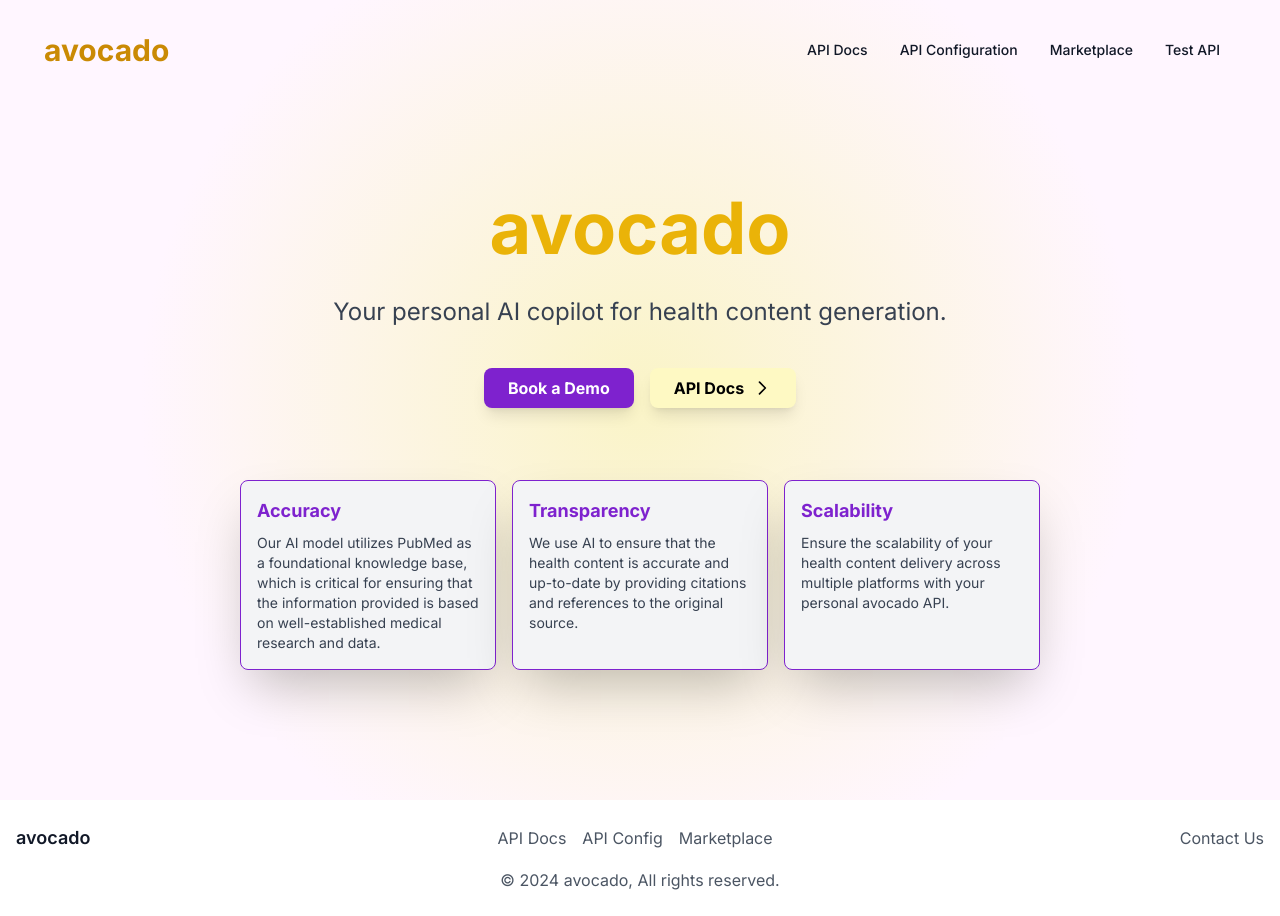
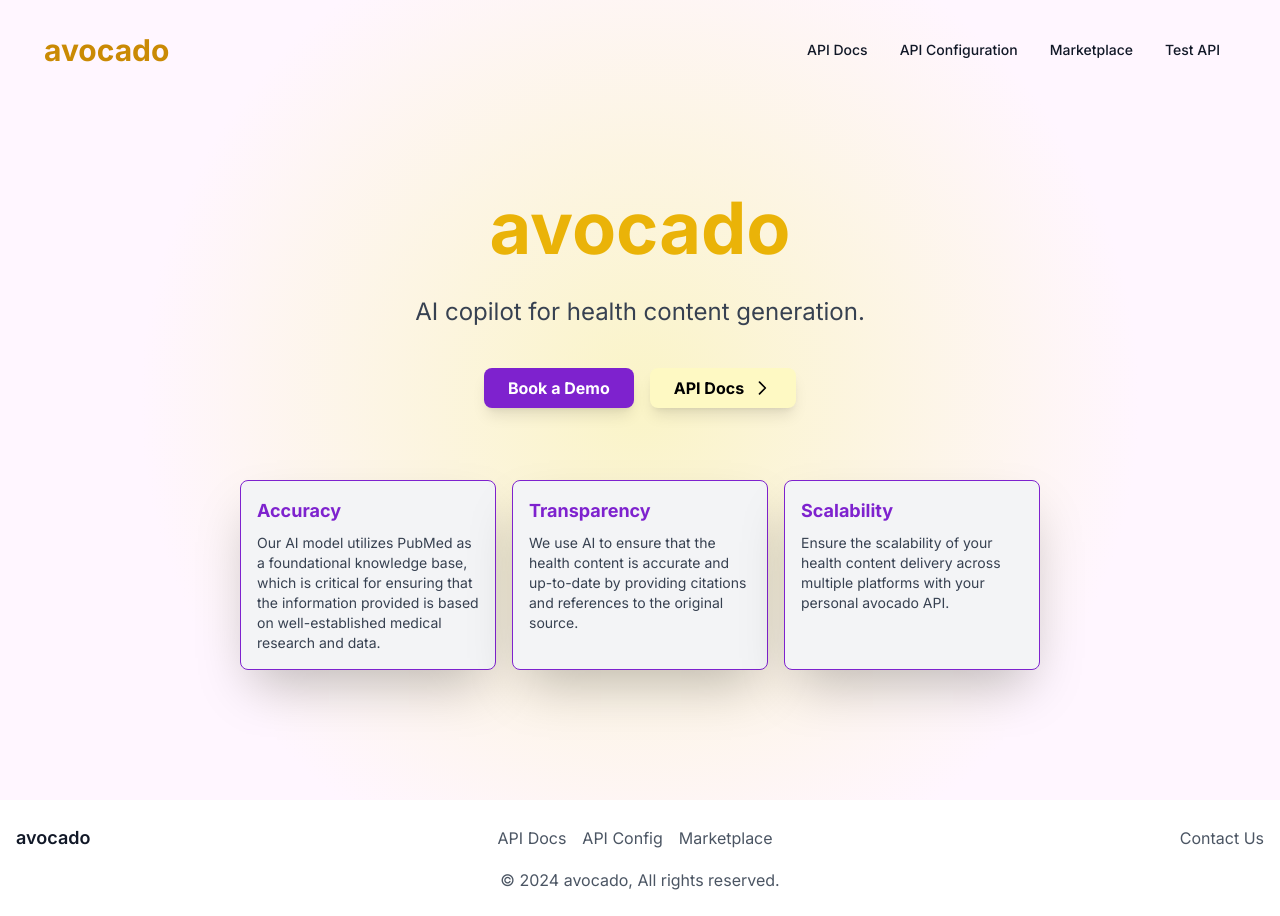
Before and after one commit to gigialc/Avocado, a Next.js app in the folder my-app/: page / in a window 1280 px wide. Built offline with nearby package versions, Linux system fonts and the light colour scheme.

Commit message:
Update page.tsx

```diff
--- a/my-app/app/page.tsx
+++ b/my-app/app/page.tsx
@@ -30,7 +30,7 @@ export default function Home() {
               </h1>
 
               <p className="text-gray-700 text-lg sm:text-2xl pb-4 sm:pb-10">
-                Your personal AI copilot for health content generation.
+                AI copilot for health content generation.
               </p>
 
               <div className="flex flex-col sm:flex-row space-y-4 sm:space-y-0 space-x-0 sm:space-x-4 justify-center items-center ">
```
